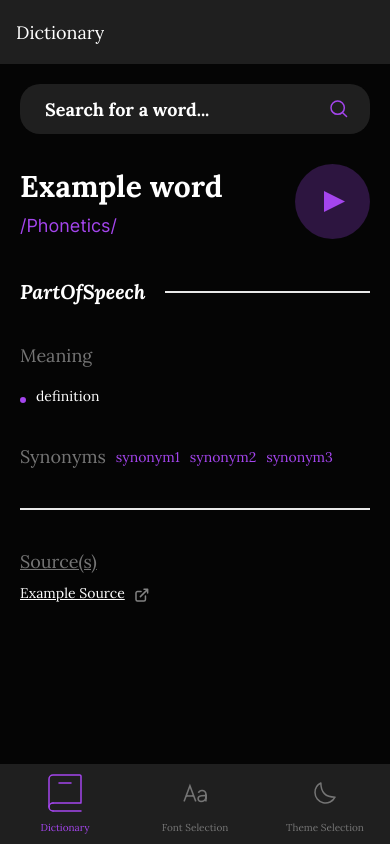
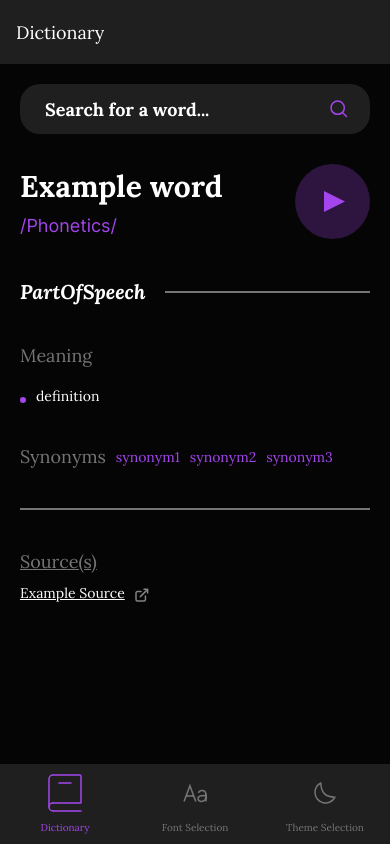
Before and after one commit to kmxtaylor/Dictionary, a React Native app: screen /home in a window 390 px wide. Built offline with nearby package versions, Linux system fonts and the light colour scheme.

Commit message:
darken horizontal lines on dark mode

```diff
--- a/src/constants/Colors.js
+++ b/src/constants/Colors.js
@@ -32,7 +32,7 @@ const Themes = {
   dark: {
     text: white,
 
-    line: grayLight,
+    line: gray,
     subHeading: gray,
 
     background: black,
```
